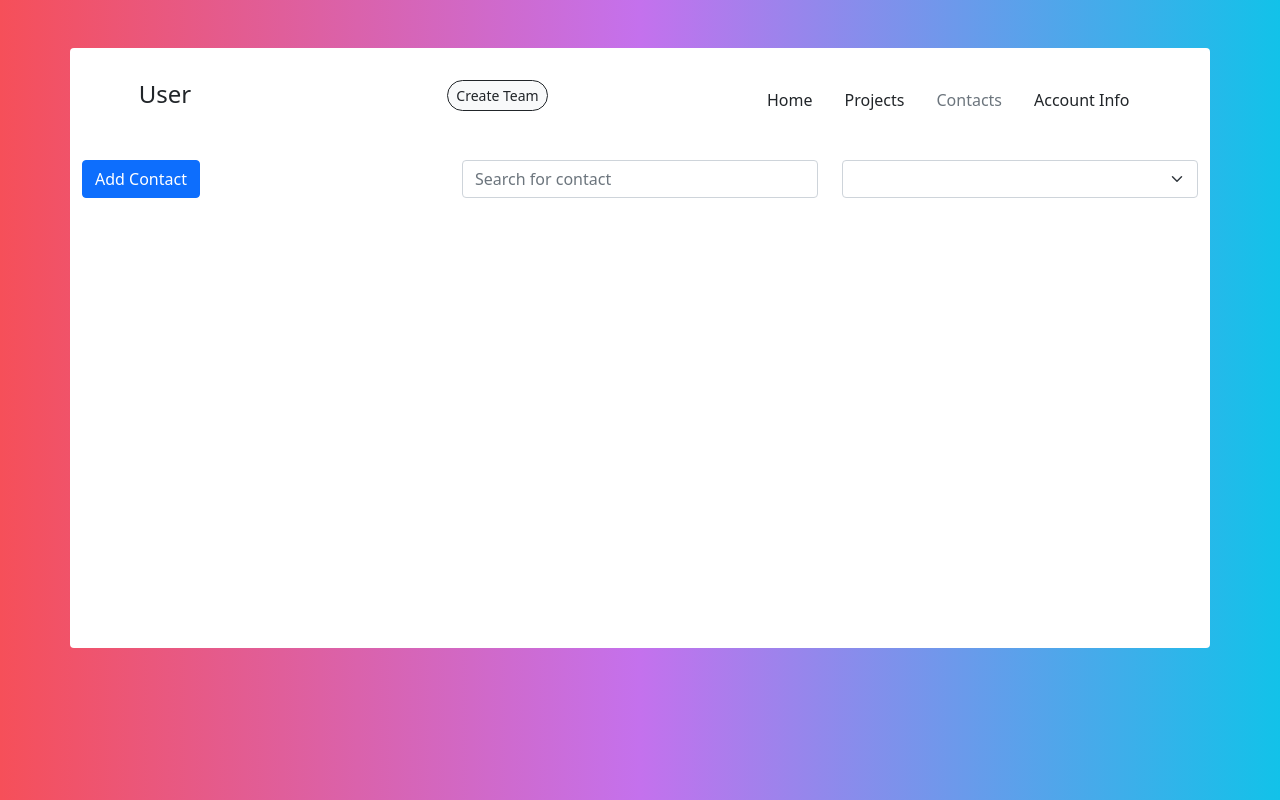
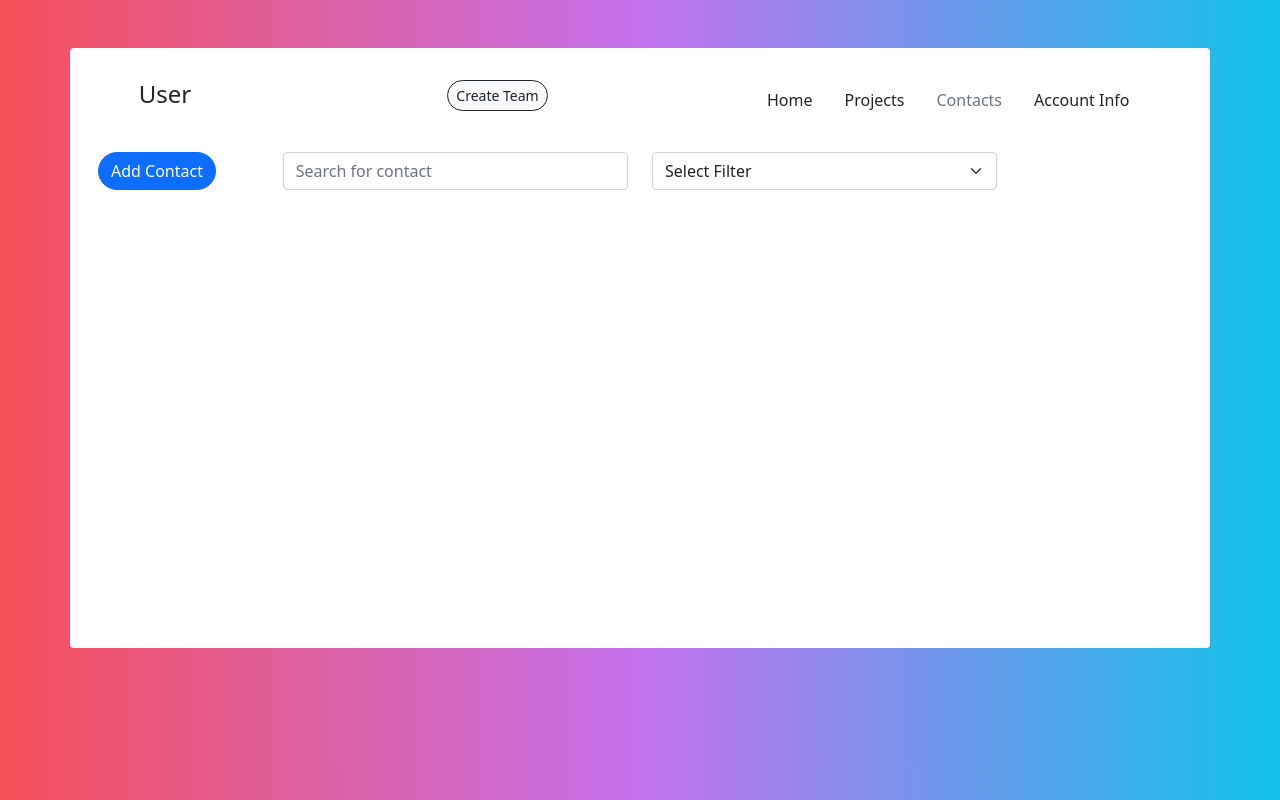
Before and after one commit to CS481-TaskAI/bootstrap-frontend, a React (Create React App) app: page /contacts in a window 1280 px wide. Built offline with nearby package versions, Linux system fonts and the light colour scheme.

Commit message:
adding search function

```diff
--- a/src/Pages/contacts.js
+++ b/src/Pages/contacts.js
@@ -7,7 +7,7 @@ function Contacts(props)
 {
     return(
         <>
-            <Container className="bg-white rounded mt-5 h-75">
+            <Container fluid="lg" className="bg-white rounded mt-5 h-75">
                 <Row className="d-flex justify-content-between mt-4">
                     <Col className="col-2 mt-3 p-3 text-center">
                         <span>
@@ -41,24 +41,28 @@ function Contacts(props)
                         </Col>
                 </Row>
 
-                <Row className="d-flex mt-4">
-                    <Col>
-                        <Button>
+                <Row className="d-sm-flex p-3">
+                    <Col className="flex-column col-2">
+                        <Button className="rounded-pill">
                             Add Contact
                         </Button>
                     </Col>
 
-                    <Col>
+                    <Col className="flex-column col-4">
                         <Form.Group className="mb-3" GroupId="searchForm.ControlInput1">
                             <Form.Control type="search" placeholder="Search for contact"/>
                         </Form.Group>
                     </Col>
 
-                    <Col>
+                    <Col className="flex-column col-4">
                         <Form.Select>
-
+                            <option> Select Filter</option>
                         </Form.Select>
                     </Col>
+                </Row>
+
+                <Row>
+
                 </Row>
             </Container>
 
```
